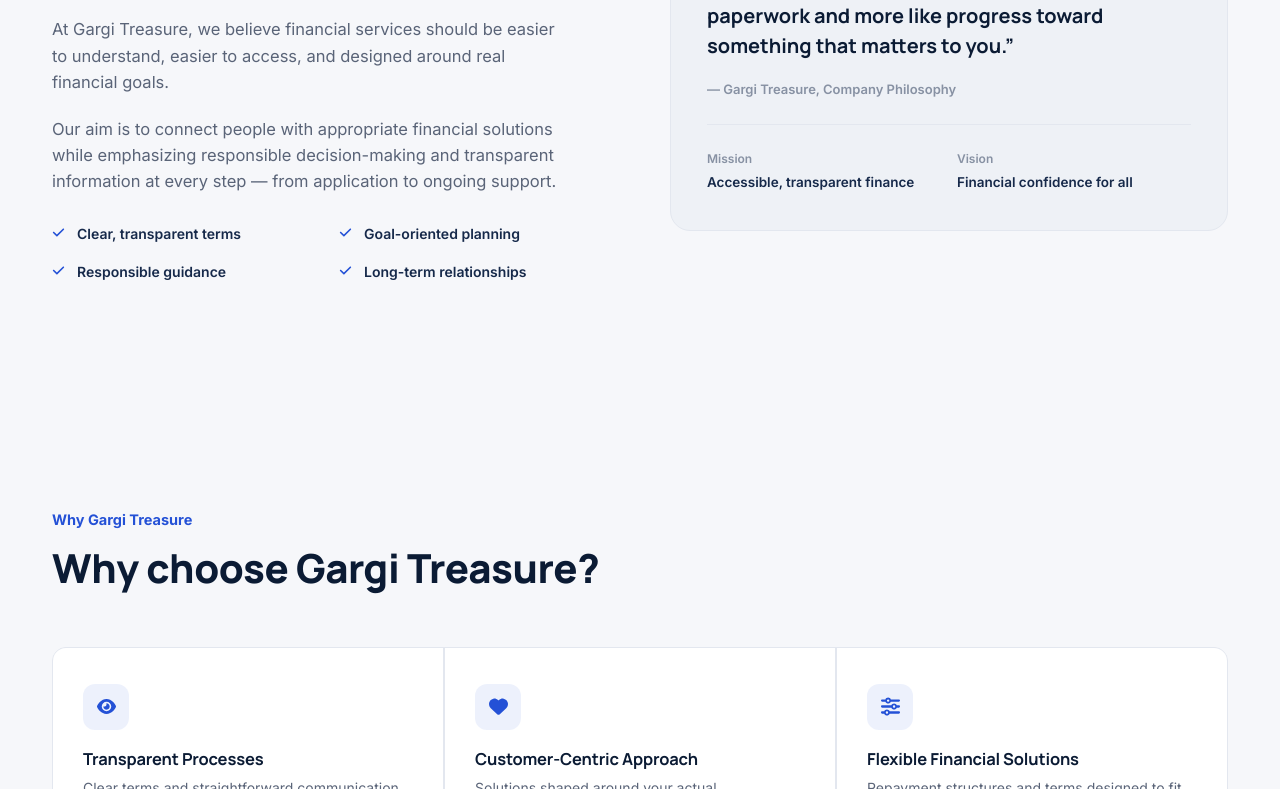
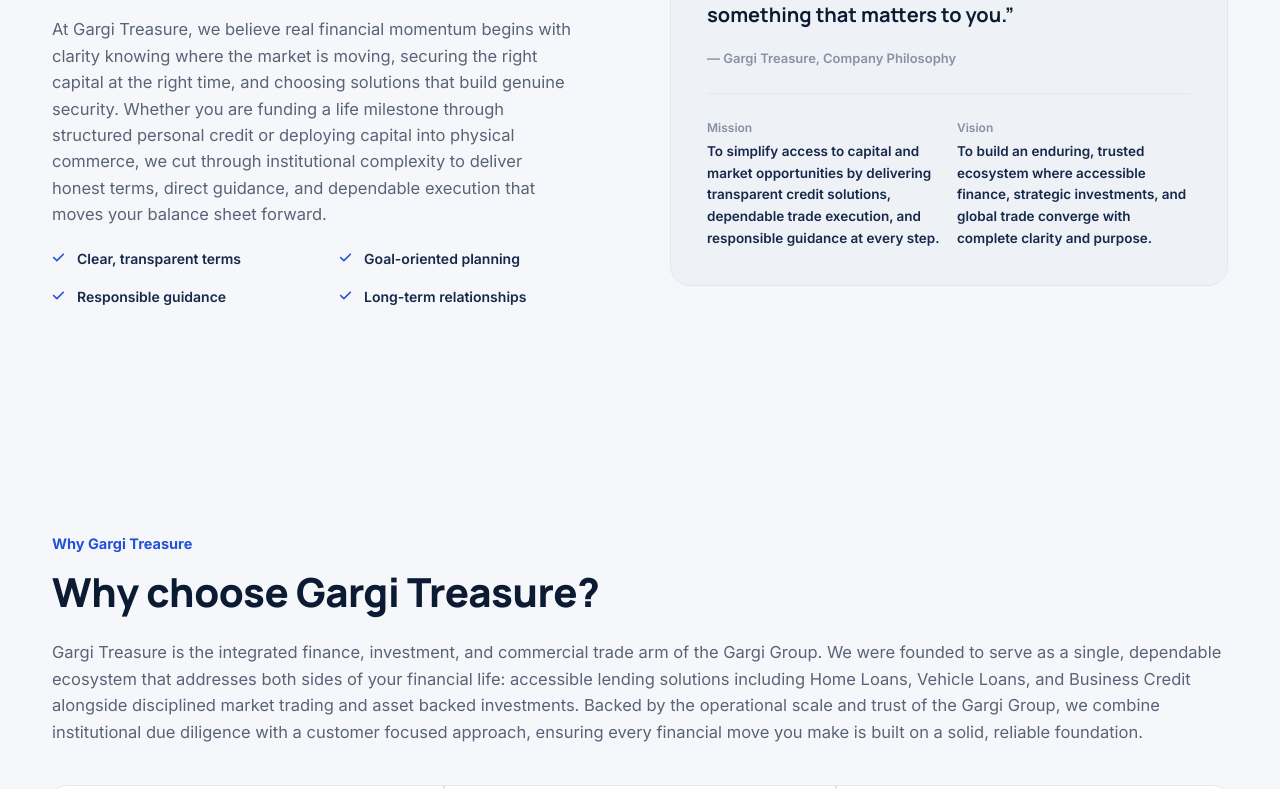
Before and after one commit to Saroj-kumar-Sahoo5524/gargitreasure, a Next.js app: page /about in a window 1280 px wide. Shown: the part 311-1100 px from the top of the page. Built offline with nearby package versions, Linux system fonts and the light colour scheme.

Commit message:
feat: add AboutSection and WhyChoose components to the landing page

```diff
--- a/components/sections/AboutSection.tsx
+++ b/components/sections/AboutSection.tsx
@@ -25,13 +25,10 @@
               className="font-heading font-extrabold text-ink mb-5"
               style={{ fontSize: 'clamp(26px,3vw,34px)' }}
             >
-              Financial services built to be understood, not just used
+              Where Strategic Capital Meets Everyday Opportunity
             </h2>
             <p className="text-text-muted text-[16.5px] mb-5 max-w-[520px]">
-              At Gargi Treasure, we believe financial services should be easier to understand, easier to access, and designed around real financial goals.
-            </p>
-            <p className="text-text-muted text-[16.5px] mb-7 max-w-[520px]">
-              Our aim is to connect people with appropriate financial solutions while emphasizing responsible decision-making and transparent information at every step — from application to ongoing support.
+              At Gargi Treasure, we believe real financial momentum begins with clarity knowing where the market is moving, securing the right capital at the right time, and choosing solutions that build genuine security. Whether you are funding a life milestone through structured personal credit or deploying capital into physical commerce, we cut through institutional complexity to deliver honest terms, direct guidance, and dependable execution that moves your balance sheet forward.
             </p>
 
             <div className="grid grid-cols-2 gap-4">
@@ -67,11 +64,11 @@
             <div className="mt-6 grid grid-cols-2 gap-4">
               <div>
                 <div className="text-[12px] text-text-soft font-semibold mb-1">Mission</div>
-                <div className="text-[13.5px] text-ink-soft font-semibold">Accessible, transparent finance</div>
+                <div className="text-[13.5px] text-ink-soft font-semibold">To simplify access to capital and market opportunities by delivering transparent credit solutions, dependable trade execution, and responsible guidance at every step.</div>
               </div>
               <div>
                 <div className="text-[12px] text-text-soft font-semibold mb-1">Vision</div>
-                <div className="text-[13.5px] text-ink-soft font-semibold">Financial confidence for all</div>
+                <div className="text-[13.5px] text-ink-soft font-semibold">To build an enduring, trusted ecosystem where accessible finance, strategic investments, and global trade converge with complete clarity and purpose.</div>
               </div>
             </div>
           </motion.div>
--- a/components/sections/WhyChoose.tsx
+++ b/components/sections/WhyChoose.tsx
@@ -33,7 +33,7 @@
     <section className="section">
       <div className="max-w-content mx-auto px-8">
         <motion.div
-          className="max-w-[640px] mb-[56px]"
+          className="max-w-[640px] mb-6"
           initial={{ opacity: 0, y: 24 }}
           whileInView={{ opacity: 1, y: 0 }}
           viewport={{ once: true, amount: 0.2 }}
@@ -44,6 +44,16 @@
             Why choose Gargi Treasure?
           </h2>
         </motion.div>
+
+        <motion.p
+          className="text-text-muted text-[16.5px] mb-[40px]"
+          initial={{ opacity: 0, y: 16 }}
+          whileInView={{ opacity: 1, y: 0 }}
+          viewport={{ once: true, amount: 0.2 }}
+          transition={{ duration: 0.7, delay: 0.1 }}
+        >
+          Gargi Treasure is the integrated finance, investment, and commercial trade arm of the Gargi Group. We were founded to serve as a single, dependable ecosystem that addresses both sides of your financial life: accessible lending solutions including Home Loans, Vehicle Loans, and Business Credit alongside disciplined market trading and asset backed investments. Backed by the operational scale and trust of the Gargi Group, we combine institutional due diligence with a customer focused approach, ensuring every financial move you make is built on a solid, reliable foundation.
+        </motion.p>
 
         <motion.div
           className="grid grid-cols-1 sm:grid-cols-2 lg:grid-cols-3 gap-[2px] bg-border-base rounded-md overflow-hidden border border-border-base"
```
